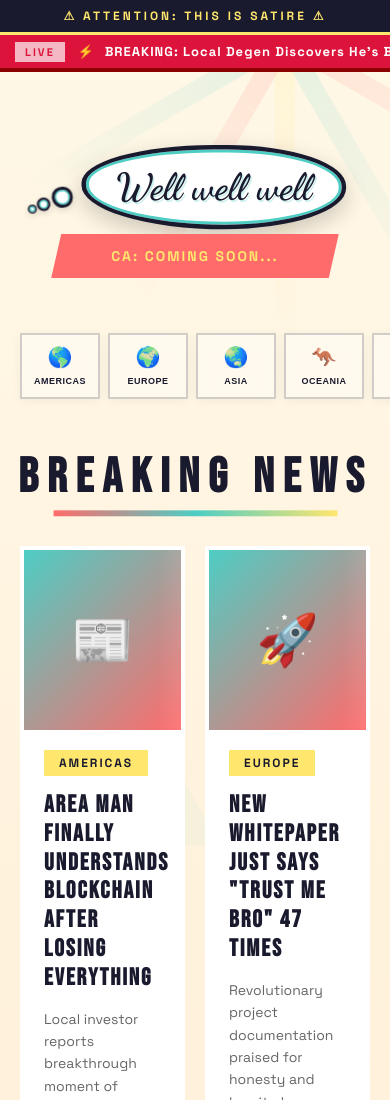
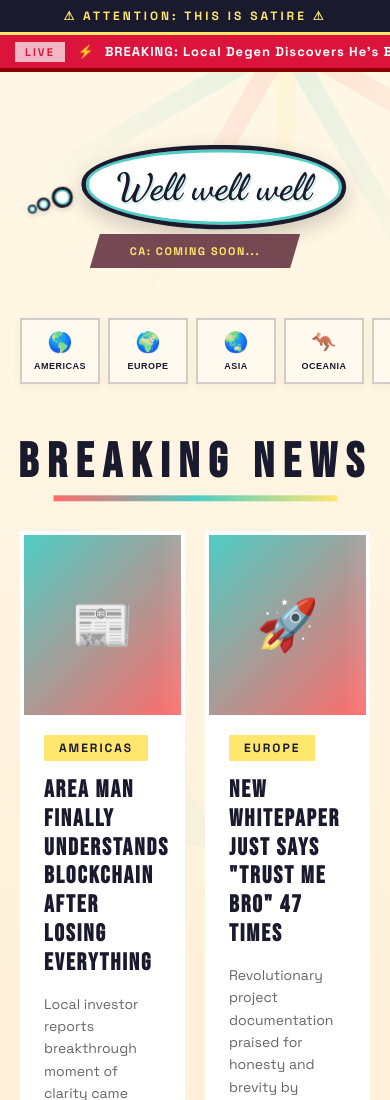
Before and after one commit to lucasdharmana/wellwellpropangda-, a plain HTML site: page index.html in a window 390 px wide. Shown: the top 1100 px of the page. Drawn offline with Linux system fonts and the light colour scheme.

Commit message:
Update index.html

```diff
--- a/index.html
+++ b/index.html
@@ -598,6 +598,20 @@
             .thought-bubble-small:nth-child(2) { width: 18px; height: 18px; left: -20px; }
             .thought-bubble-small:nth-child(3) { width: 12px; height: 12px; left: -32px; }
 
+            /* Scale down CA banner to match logo and blend better */
+            .contract-address {
+                padding: 10px 40px;
+                font-size: 11px;
+                letter-spacing: 1.5px;
+                background: rgba(26, 26, 46, 0.85);
+                backdrop-filter: blur(5px);
+                margin: 0 auto 20px;
+            }
+
+            .contract-address::before {
+                opacity: 0.3;
+            }
+
             /* Make LIVE ticker thinner on mobile to match desktop */
             .live-ticker {
                 padding: 8px 0;
```
